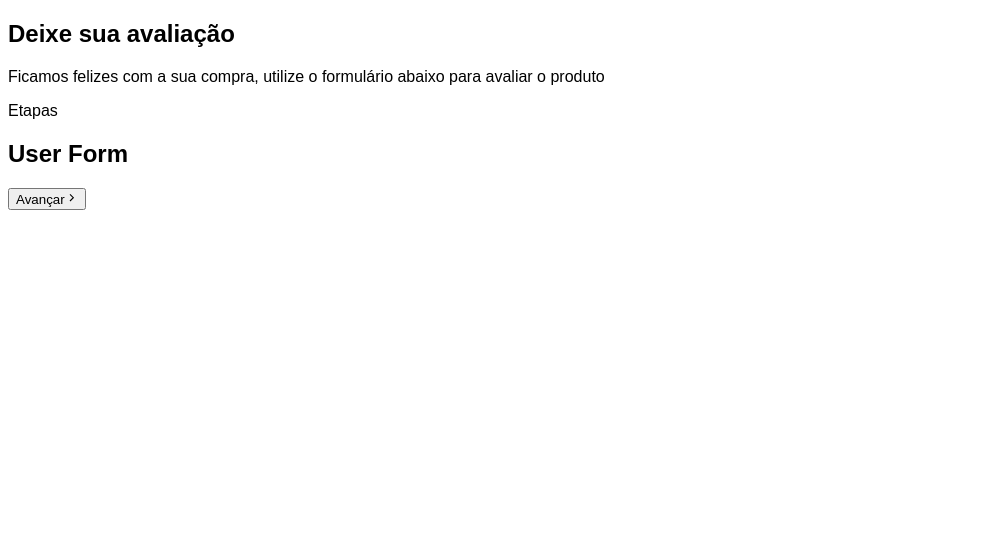
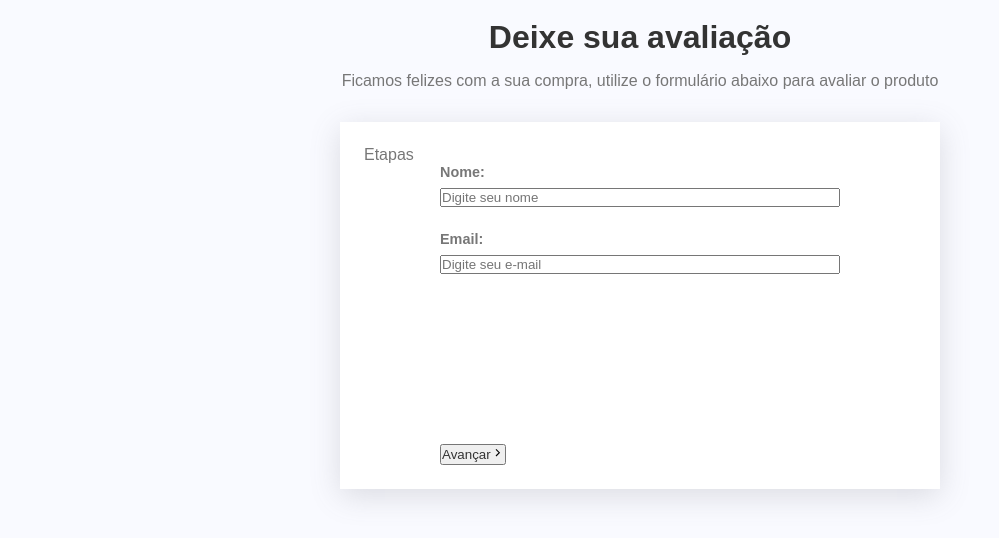
Before and after one commit to TomoriComAncora/formulari_com_etapas_react, a React app in the folder formulario_react/: page / in a window 1280 px wide. Shown: the top 538 px of the page, without its empty margins (0-999 px from the left). Built offline with nearby package versions, Linux system fonts and the light colour scheme; the HTML template or start-up script is replaced by a standard one.

Commit message:
FEAT: criação e estilização de campos do usuario

```diff
--- a/formulario_react/src/App.css
+++ b/formulario_react/src/App.css
@@ -0,0 +1,43 @@
+.app{
+    padding: 1.2rem;
+}
+
+.header{
+    text-align: center;
+    margin-bottom: 2rem;
+}
+
+.header h2{
+    font-size: 2rem;
+    margin-bottom: 1rem;
+}
+
+.form-container{
+    max-width: 600px;
+    margin: 0 auto;
+    background-color: #fff;
+    padding: 1.5rem;
+    box-shadow: rgba(100, 100, 111, .2) 0px 7px 29px;
+}
+
+.form-container form{
+    max-width: 400px;
+    margin: 0 auto;
+}
+
+.inputs-container{
+    min-height: 280px;
+}
+
+.form-control{
+    display: flex;
+    flex-direction: column;
+    gap: .5rem;
+    margin-bottom: 1.5rem;
+}
+
+label{
+    font-weight: bold;
+    color: #777;
+    font-size: .9rem;
+}
--- a/formulario_react/src/components/UserForm.jsx
+++ b/formulario_react/src/components/UserForm.jsx
@@ -3,7 +3,14 @@ import React from 'react'
 function UserForm() {
   return (
     <div>
-        <h2>User Form</h2>
+      <div className="form-control">
+        <label htmlFor="name">Nome:</label>
+        <input type="text" name='name' id='name' placeholder='Digite seu nome' required/>
+      </div>
+      <div className="form-control">
+        <label htmlFor="email">Email:</label>
+        <input type="email" name='email' id='email' placeholder='Digite seu e-mail' required/>
+      </div>
     </div>
   )
 }
--- a/formulario_react/src/index.css
+++ b/formulario_react/src/index.css
@@ -1,3 +1,15 @@
 *{
+  margin: 0;
+  padding: 0;
+  box-sizing: border-box;
   font-family: 'Barlow', sans-serif;
+  color: #333;
 }
+
+p{
+  color: #777;
+}
+
+body{
+  background-color: #f9faff;
+}
```
